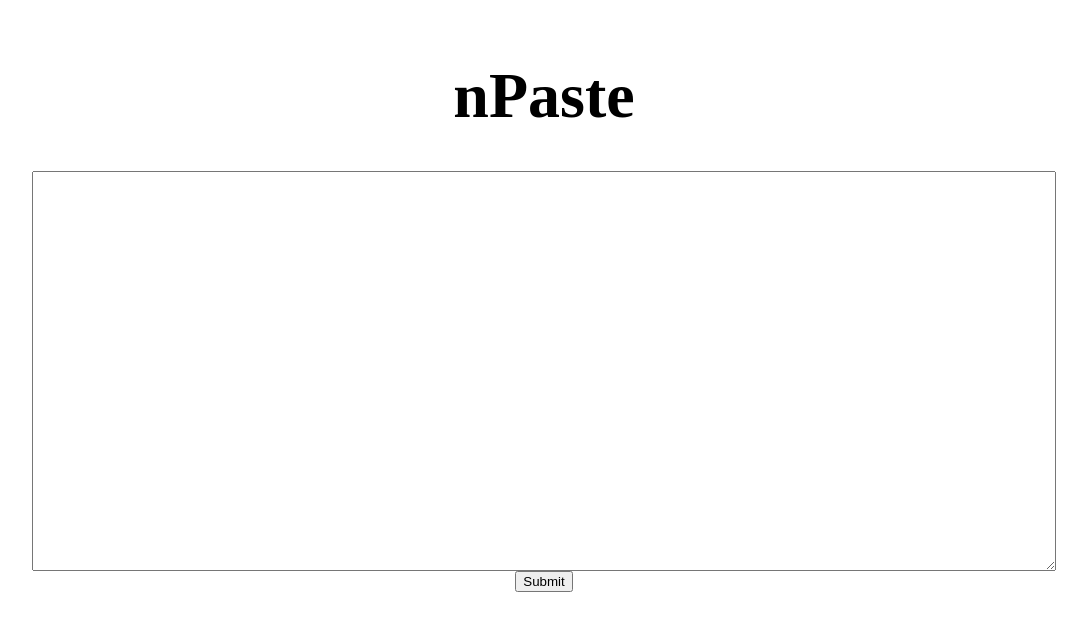
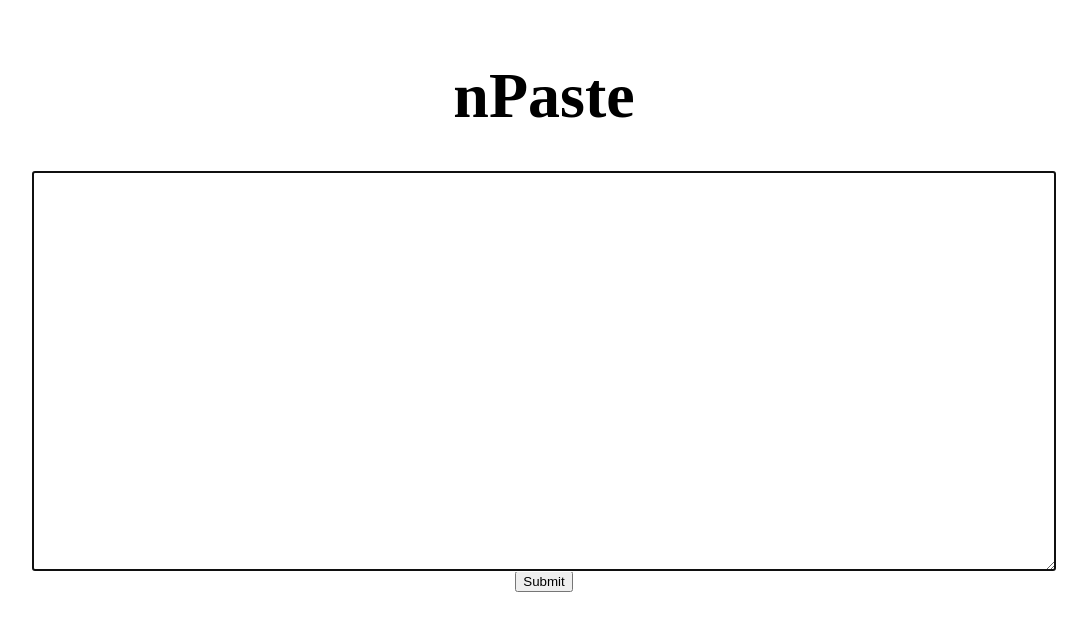
Before and after one commit to rump/npaste, a website: page index.html in a window 1280 px wide. Shown: the whole page, without its empty margins (96-1183 px from the left). Drawn offline with Linux system fonts and the light colour scheme.

Commit message:
add autofocus

```diff
--- a/index.html
+++ b/index.html
@@ -15,6 +15,6 @@
 <title>nPaste</title>
 <h1>nPaste</h1>
 <form action="" enctype="multipart/form-data" method="post">
-  <textarea name="data"></textarea>
+  <textarea name="data" autofocus></textarea>
   <input type="submit">
 </form>
```
